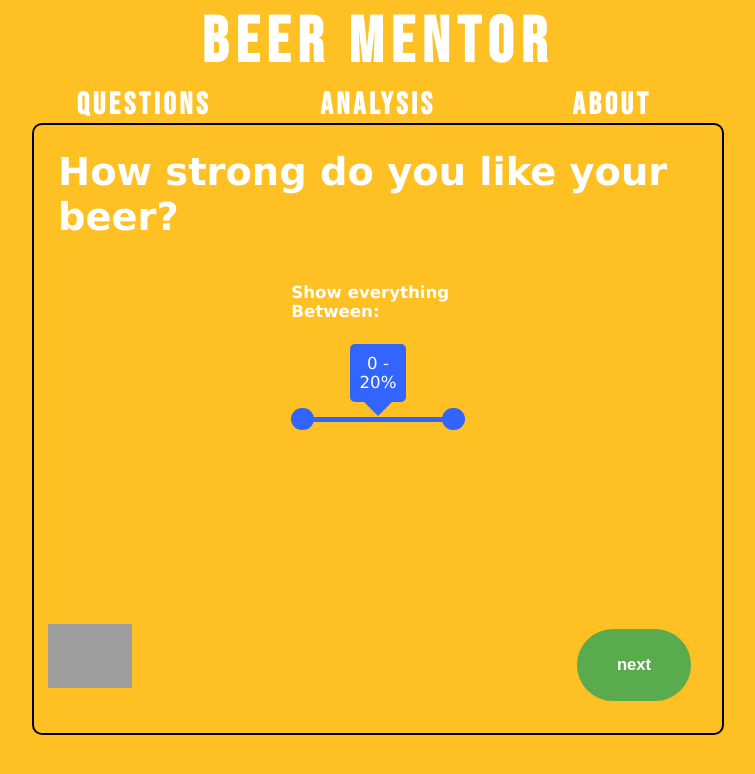
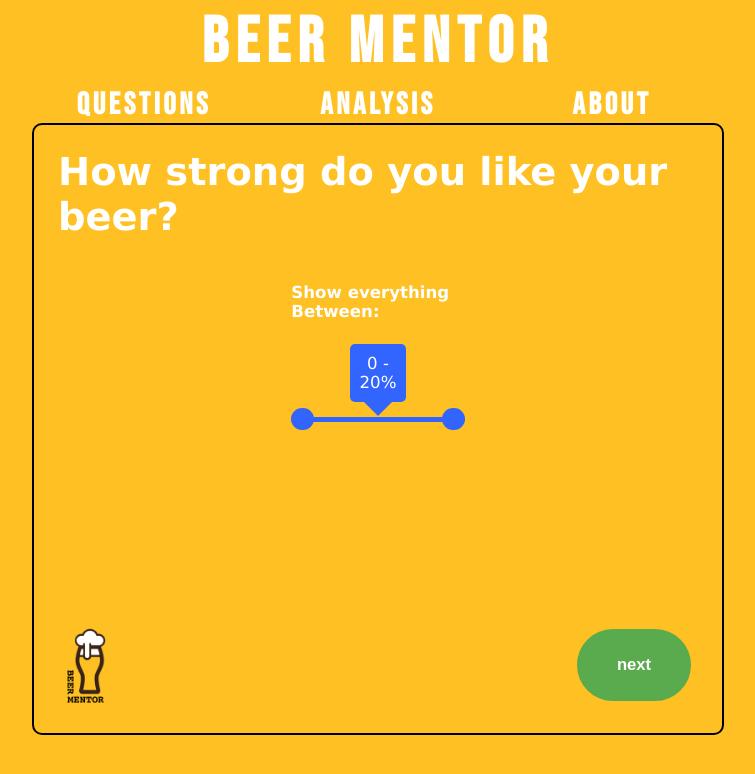
Before and after one commit to Zarathustrai/Zarathustrai.github.io, a React (Create React App) app: page /RenderPage in a window 1280 px wide. Shown: the top 774 px of the page, without its empty margins (262-1017 px from the left). Built offline with nearby package versions, Linux system fonts and the light colour scheme; data requests are answered from the project's data file.

Commit message:
change to reflect new logo location

```diff
--- a/src/App.css
+++ b/src/App.css
@@ -33,7 +33,7 @@
 }
 
 .logo {
-  content:url("./logo_text.png");
+  content:url("./components/data/images/logo_text.png");
   position: absolute;
   margin-top: auto;
   margin-top: calc(70vh - 8ch);
```
